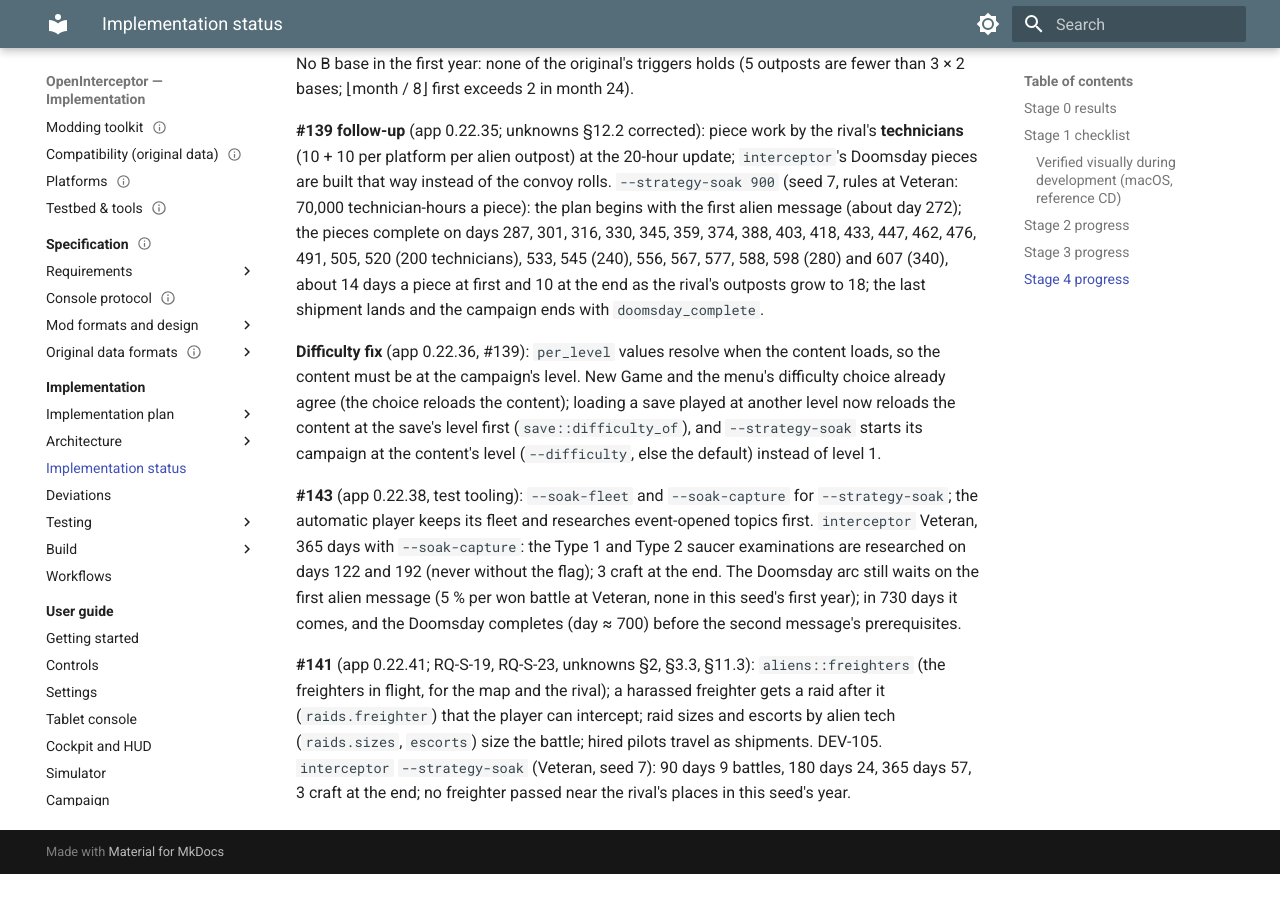
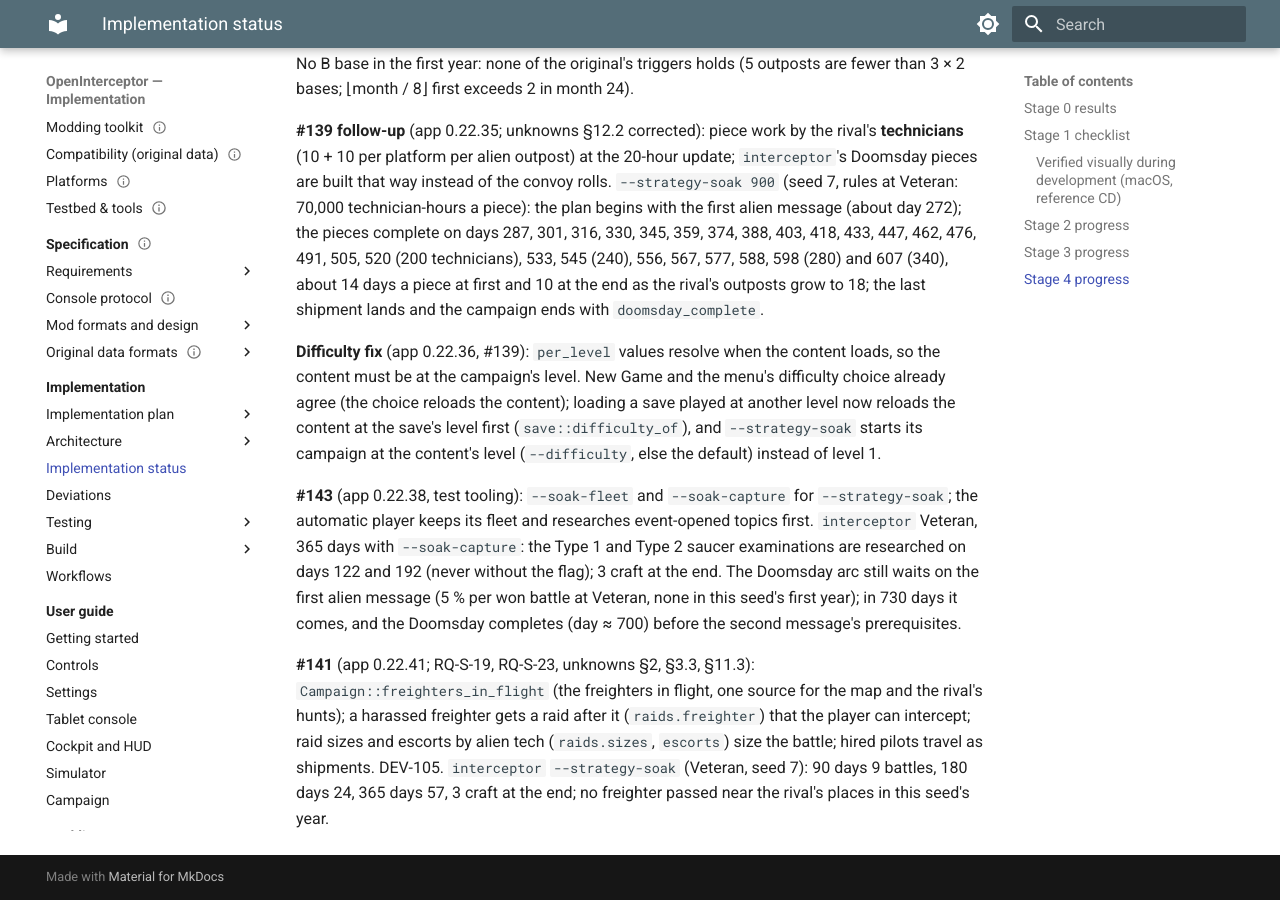
Before and after one commit to bbogovich/OpenInterceptor, an MkDocs documentation site: the page built from docs/implementation/status.md, in a window 1280 px wide and 900 px high, scrolled down 38017 px. Built offline with MkDocs 1.6.1 and Material for MkDocs 9.7.7, drawn with Linux system fonts in a browser that asks for light colours; before the commit the page ends 38891 px from its top, so only the background shows below that.

Commit message:
Freighters in flight: one source (#141, app NEXT)
Issue: #141

Co-Authored-By: Claude Opus 5.5 <noreply@anthropic.com>

```diff
--- a/docs/implementation/status.md
+++ b/docs/implementation/status.md
@@ -730,8 +730,8 @@ on days 122 and 192 (never without the flag); 3 craft at the end. The Doomsday a
 the first alien message (5 % per won battle at Veteran, none in this seed's first year); in 730
 days it comes, and the Doomsday completes (day ≈ 700) before the second message's prerequisites.
 
-**#141** (app 0.22.41; RQ-S-19, RQ-S-23, unknowns §2, §3.3, §11.3): `aliens::freighters` (the freighters
-in flight, for the map and the rival); a harassed freighter gets a raid after it (`raids.freighter`)
+**#141** (app 0.22.41; RQ-S-19, RQ-S-23, unknowns §2, §3.3, §11.3): `Campaign::freighters_in_flight` (the freighters
+in flight, one source for the map and the rival's hunts); a harassed freighter gets a raid after it (`raids.freighter`)
 that the player can intercept; raid sizes and escorts by alien tech (`raids.sizes`, `escorts`) size
 the battle; hired pilots travel as shipments. DEV-105. `interceptor` `--strategy-soak` (Veteran,
 seed 7): 90 days 9 battles, 180 days 24, 365 days 57, 3 craft at the end; no freighter passed near
```
